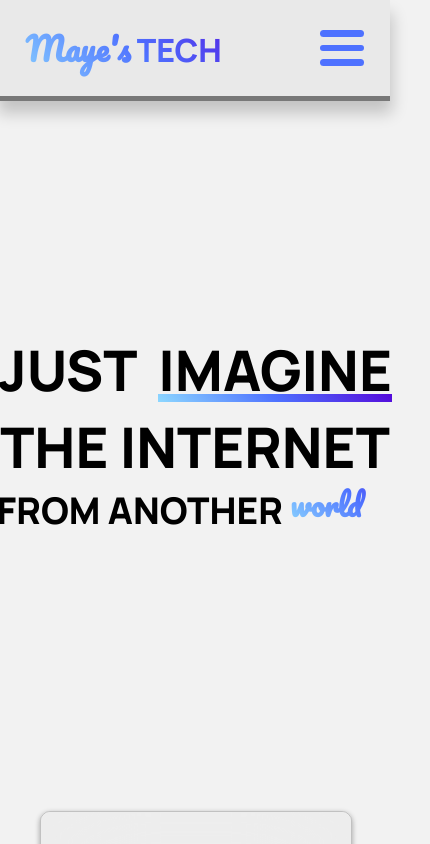
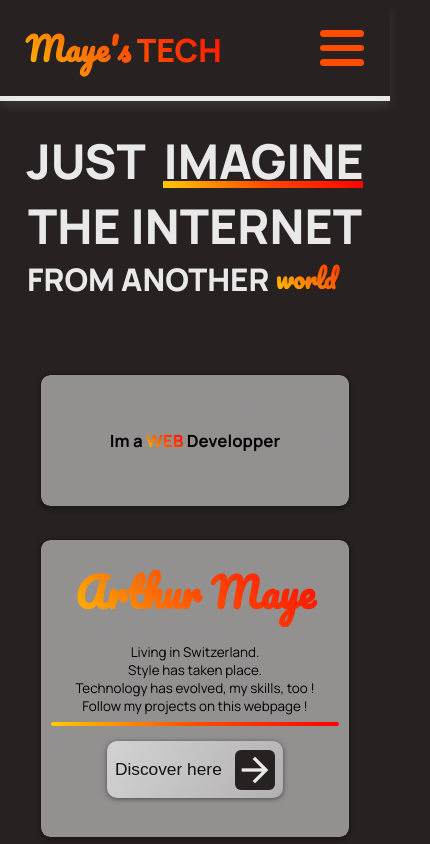
Before and after one commit to Pintour3/pintour3.github.io, a plain HTML site: page index.html in a window 390 px wide. Shown: the top 844 px of the page, 430 px wide, since content can reach past the window. Drawn offline with nearby package versions, Linux system fonts and the light colour scheme.

Commit message:
responsive fixed

```diff
--- a/script.js
+++ b/script.js
@@ -67,14 +67,15 @@ document.addEventListener("DOMContentLoaded",()=>{
         const rect = elt.parentElement.getBoundingClientRect() //taking the box size of the "li", parent of .button ("a")
         slider.style.width = `${rect.width}px`
         slider.style.height = `${rect.height}px`
-        slider.style.left = `${rect.left - containerRect.left}px`
+        slider.style.left = `${rect.left - containerRect.left + 2}px`
+        slider.style.top = `3px`
         rects.forEach((elt,index)=>{
             const icon = elt.querySelector("span")
             if(index == sliderPosition) {
-                elt.style.color = "white"
+                elt.style.color = "var(--color2)"
                 icon.classList.add("filled")
             } else {
-                elt.style.color = "black"
+                elt.style.color = "var(--color1)"
                 icon.classList.remove("filled")
             }
         })
--- a/style.css
+++ b/style.css
@@ -23,25 +23,34 @@
 
 :root{
     --color1:#E9E9E9;
-    --color2:#F2F2F2;
-    --color3:#BBFBFF;
-    --color4:#8DD8FF;
-    --color5:#4E71FF;
-    --color6:#5409DA;
-    --hover:#000;
+    --color2:#272121;
+    --color3:#443737;
+    --color4:#FFCC00;
+    --color5:#FF4D00;
+    --color6:#FF0000;
+    --color1bis:#E9E9E9;
+    --color2bis:#F2F2F2;
+    --color3bis:#BBFBFF;
+    --color4bis:#8DD8FF;
+    --color5bis:#4E71FF;
+    --color6bis:#5409DA;
+    --hoverbis:#000;
     --gradient:linear-gradient(45deg,var(--color4),var(--color5),var(--color6));
     --gradient-vertical:linear-gradient(135deg,var(--color4),var(--color5),var(--color6));
+}
+* {
+    padding: 0;
+    margin: 0;
+    box-sizing: border-box;
 }
 body {
     top: 6em;
     position: relative;
     font-family: "Manrope",sans-serif;
     width: 100%;
-    max-width: 100vw;
     height: fit-content;
     background-color: var(--color2);
     box-sizing: border-box;
-    overflow-x: hidden;
 }
 .header {
     z-index: 10;
@@ -49,13 +58,12 @@ body {
     top: 0;
     width: 100%;
     height: 6em;
-    max-width: 100vw;
-    background-color: var(--color1);
+    background-color: var(--color2);
     padding: 1em;
     display: flex;
     align-items: center ;
     justify-content: space-between;
-    box-shadow: 0px 15px 15px 2px rgba(0,0,0,0.2);
+    box-shadow: 0px 10px 10px 0px rgba(255,255,255,0.1);
     box-sizing: border-box;
 }
 /*logo*/
@@ -123,6 +131,7 @@ li .button {
     font-weight: 700;
     height: 100%;
     width: 100%;
+    color: transparent;
     display: inline-flex;
     align-items: center;
     position: relative;
@@ -182,7 +191,7 @@ li .button {
 .scrollerContainer {
     z-index: 10;
     position: fixed;
-    background-color: rgba(120,120,120);
+    background-color: var(--color1);
     height: 0.3em;
     width: 100%;
     top: 6em;
@@ -220,6 +229,7 @@ li .button {
     position: relative;
     white-space: nowrap;
     align-items: center;
+    overflow: hidden;
 
 }
 .homeWrapper p, .homeWrapper div {
@@ -227,6 +237,7 @@ li .button {
     font-weight: 900;
     height: fit-content;
     display: flex;
+    color: var(--color1);
 }
 .homeWrapper > p:nth-of-type(1){
     opacity: 0;
@@ -419,7 +430,7 @@ li .button {
     display: flex;
     height: 100%;
     width: 100%;
-    font-size: clamp(1em,1.5vw,1.8em);
+    font-size: clamp(0.9em,1.5vw,1.8em);
     white-space: nowrap;
     justify-content: center;
     align-items: center;
@@ -435,6 +446,7 @@ li .button {
     display: flex;
     align-items: center;
     justify-content: space-evenly;
+    min-height: 12em;
 }
 .div2 > aside {
     width: 40%;
@@ -467,6 +479,7 @@ li .button {
 .div2 > aside > h2 {
     display: flex;
     justify-content: center;
+    white-space: nowrap;
     width: 90%;
     font-family: "pacifico",sans-serif;
     background-image: var(--gradient);
@@ -569,12 +582,11 @@ li .button {
     pointer-events: none;
     width: 30%;
     aspect-ratio: 1/1;
-
     border-radius: 6px;
     position: relative;
     transition: right 0.3s ease-in-out, width 0.3s ease-in-out, background-color 0.1s ease-in-out;
-    color: var(--color2);
-    background-color: black ;
+    color: var(--color1);
+    background-color: var(--color2) ;
     font-size: 1em;
 }
 .buttonArrow {
@@ -592,6 +604,7 @@ li .button {
     white-space: nowrap;
     justify-content: center;
     align-items: center;
+    min-height: 5em;
 }
 .div3 > h1, .div4 > h1 {
     color: transparent;
@@ -724,7 +737,7 @@ li .button {
 
 @media screen and (max-width: 890px){
     .homeSection {
-        height: 80vh;
+        height: fit-content;
     }
     .homeWrapper {
         justify-content: center;
@@ -733,14 +746,14 @@ li .button {
 
     .homeWrapper > p:nth-of-type(1) {
         right: 0;
-        font-size: clamp(3.5em, 12vw, 8em);
+        font-size: clamp(3em, 12vw, 8em);
     }
     .homeWrapper > p:nth-of-type(2) {
         left: 0;
-        font-size: clamp(3.5em, 12vw, 8em);
+        font-size: clamp(3em, 12vw, 8em);
     }
     .homeWrapper > div{
-    font-size: clamp(2.3em, 8vw, 7em);
+    font-size: clamp(1.8em, 8vw, 7em);
     }
 
     .aboutSection {
@@ -752,6 +765,7 @@ li .button {
     }
     .div2 {
         flex-direction: column;
+        min-height: 15em;
     }
     .div2 > aside {
         width: 100%;
@@ -761,7 +775,7 @@ li .button {
         display: none;
     }
     .div2 > aside > h2 {
-        font-size: 3em;
+        font-size: 2.5em;
     }
     .div2 > article {
         width: 100%;
```
